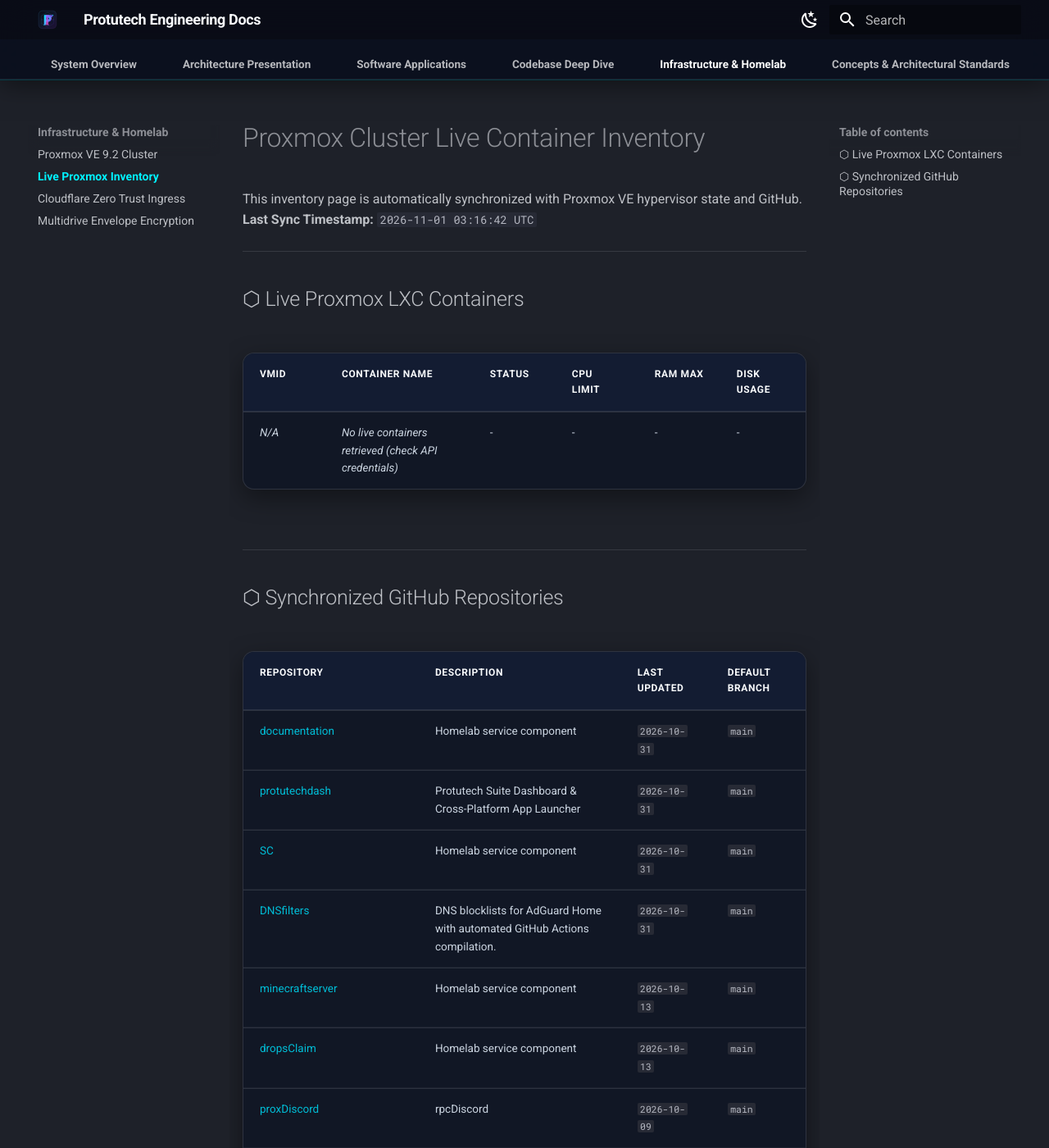
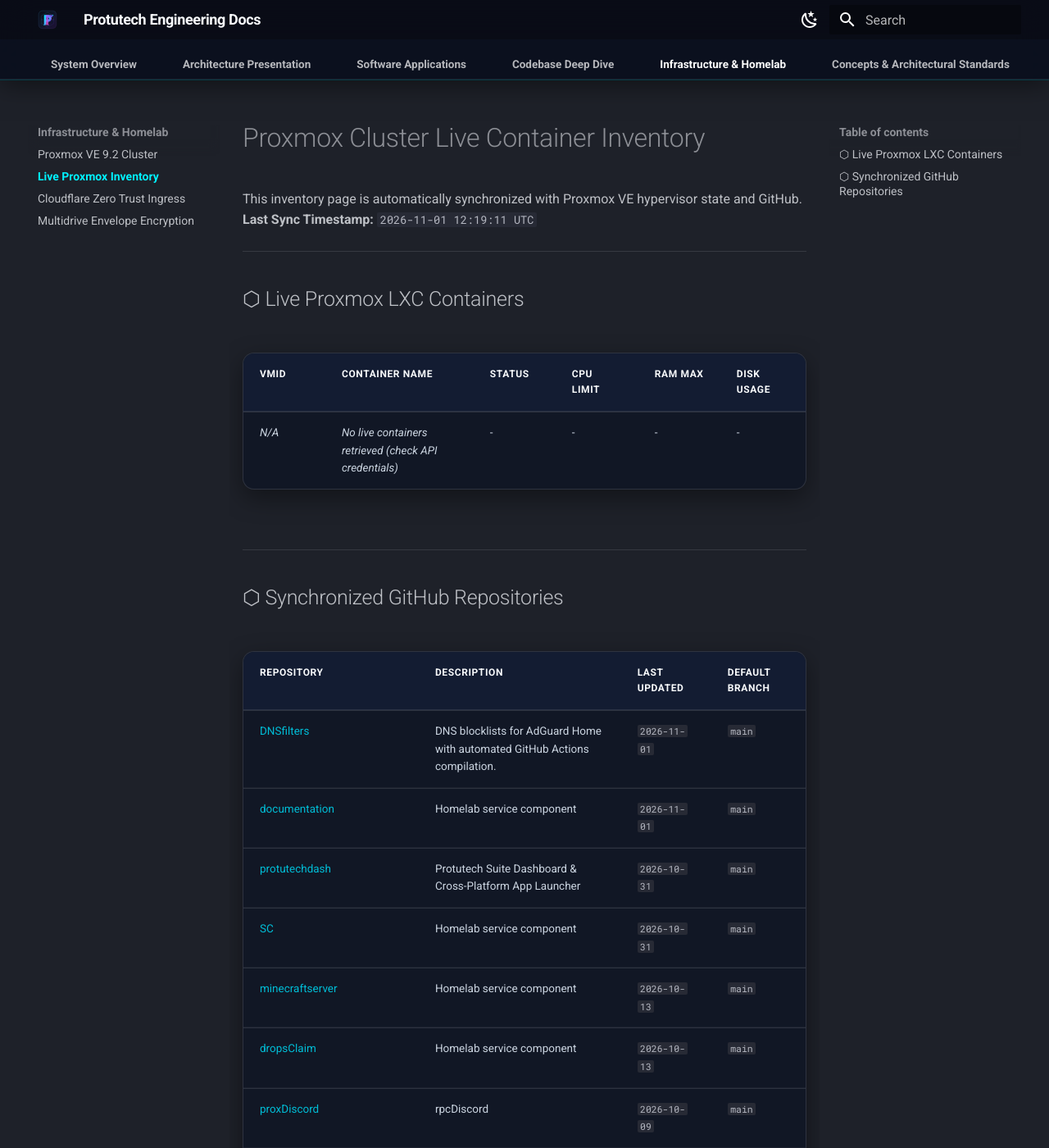
Before and after one commit to IAndrexI/documentation, an MkDocs documentation site: the page built from docs/infra/proxmox-live-inventory.md, in a window 1280 px wide and 1400 px high. Shown: the whole window at 82% size. Built offline with MkDocs 1.6.1 and Material for MkDocs 9.7.7, drawn with Linux system fonts in a browser that asks for light colours.

Commit message:
chore(auto-update): sync live Proxmox containers and GitHub repos [skip ci]

```diff
--- a/docs/infra/proxmox-live-inventory.md
+++ b/docs/infra/proxmox-live-inventory.md
@@ -1,7 +1,7 @@
 # Proxmox Cluster Live Container Inventory
 
 This inventory page is automatically synchronized with Proxmox VE hypervisor state and GitHub.
-**Last Sync Timestamp:** `2026-11-01 03:16:42 UTC`
+**Last Sync Timestamp:** `2026-11-01 12:19:11 UTC`
 
 ---
 
@@ -17,10 +17,10 @@
 
 | Repository | Description | Last Updated | Default Branch |
 | :--- | :--- | :--- | :--- |
-| [documentation](https://github.com/IAndrexI/documentation) | Homelab service component | `2026-10-31` | `main` |
+| [DNSfilters](https://github.com/IAndrexI/DNSfilters) | DNS blocklists for AdGuard Home with automated GitHub Actions compilation. | `2026-11-01` | `main` |
+| [documentation](https://github.com/IAndrexI/documentation) | Homelab service component | `2026-11-01` | `main` |
 | [protutechdash](https://github.com/IAndrexI/protutechdash) | Protutech Suite Dashboard & Cross-Platform App Launcher | `2026-10-31` | `main` |
 | [SC](https://github.com/IAndrexI/SC) | Homelab service component | `2026-10-31` | `main` |
-| [DNSfilters](https://github.com/IAndrexI/DNSfilters) | DNS blocklists for AdGuard Home with automated GitHub Actions compilation. | `2026-10-31` | `main` |
 | [minecraftserver](https://github.com/IAndrexI/minecraftserver) | Homelab service component | `2026-10-13` | `main` |
 | [dropsClaim](https://github.com/IAndrexI/dropsClaim) | Homelab service component | `2026-10-13` | `main` |
 | [proxDiscord](https://github.com/IAndrexI/proxDiscord) | rpcDiscord | `2026-10-09` | `main` |
```
